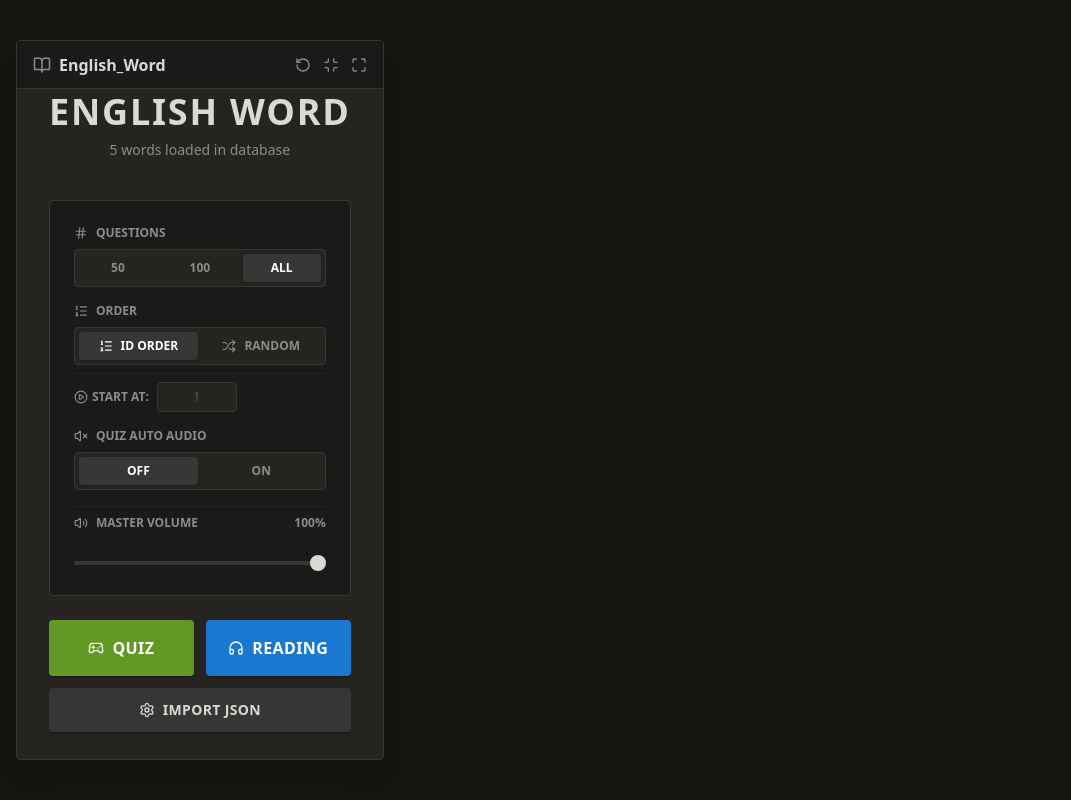
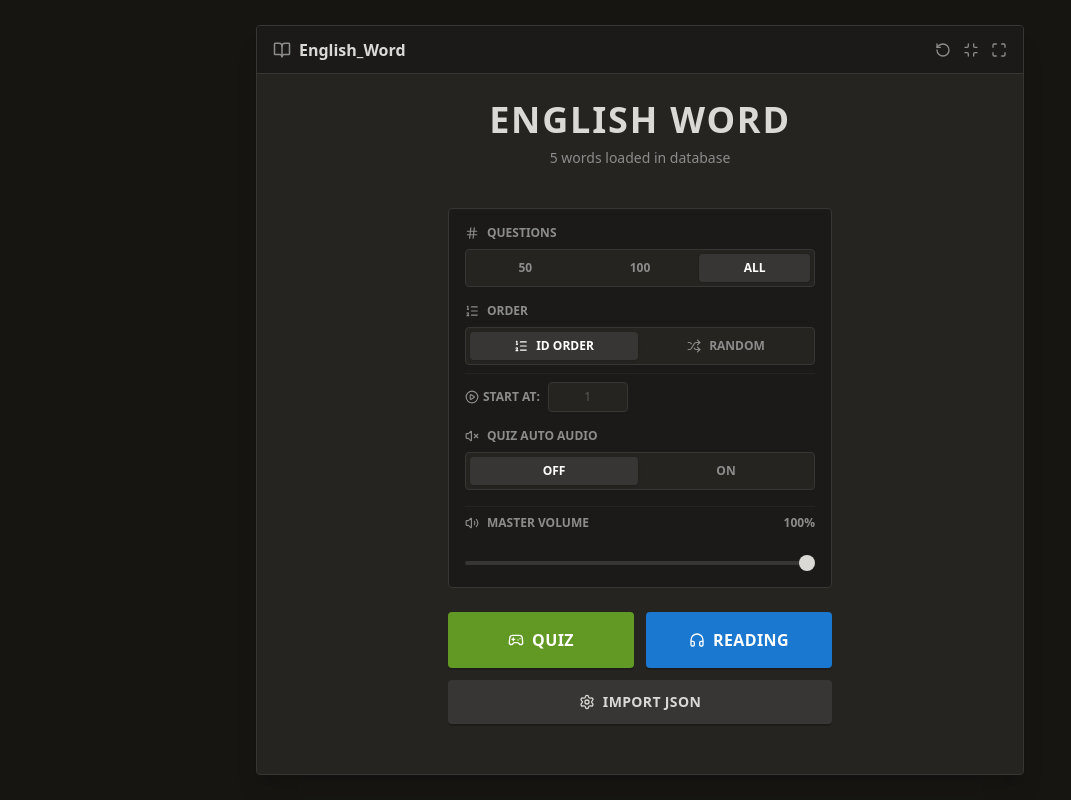
Before and after one commit to chess-r-quarto/study_app, a React (Vite) app in the folder english_word/: page / in a window 1280 px wide. Shown: the whole page, without its empty margins (0-1071 px from the left). Built offline with nearby package versions, Linux system fonts and the light colour scheme.

Commit message:
Revert incorrect layout edits and restore original HTML standalone sizes

```diff
--- a/english_word/index.html
+++ b/english_word/index.html
@@ -8,8 +8,8 @@
   <title>English Word</title>
 </head>
 
-<body class="h-screen w-screen flex">
-  <div id="root" class="w-full h-full flex"></div>
+<body>
+  <div id="root"></div>
   <script type="module" src="/src/main.tsx"></script>
 </body>
 
--- a/english_word/src/App.tsx
+++ b/english_word/src/App.tsx
@@ -53,7 +53,7 @@ interface AppContainerProps {
 }
 
 const AppContainer = ({ children, title = "English_Word", className = "", onReset, onExitFS, onEnterFS }: AppContainerProps) => (
-  <div className={`w-full max-w-6xl mx-auto flex flex-col bg-[#262421] shadow-xl sm:rounded-sm overflow-hidden border border-[#383634] ${className}`}>
+  <div className={`w-full max-w-3xl mx-auto flex flex-col bg-[#262421] shadow-xl sm:rounded-sm overflow-hidden border border-[#383634] ${className}`}>
     <div className="h-12 bg-[#1b1a19] border-b border-[#383634] flex items-center justify-between px-4 shrink-0">
       <div className="font-bold text-[#dbd9d6] flex items-center gap-2">
         <BookOpen size={18} className="text-[#8c8c8c]" />
@@ -449,15 +449,15 @@ function App() {
   if (gameState === 'start') {
     return (
       <div className="min-h-screen flex items-center justify-center sm:p-4 bg-[#161512]">
-        <BaseWrapper className="w-full h-screen sm:h-[90vh] sm:min-h-[500px] sm:max-h-[800px] flex flex-col border-none sm:border-solid">
+        <BaseWrapper className="w-full h-screen sm:h-[85vh] sm:min-h-[750px] sm:max-h-[900px] flex flex-col border-none sm:border-solid">
           <div className="flex-1 flex flex-col items-center py-6 px-4 sm:justify-center sm:p-8 space-y-6 sm:space-y-8 overflow-y-auto w-full">
             <div className="text-center space-y-2 shrink-0">
               <h1 className="text-3xl sm:text-4xl font-bold tracking-wider text-[#dbd9d6]">ENGLISH WORD</h1>
               <p className="text-[#8c8c8c] text-sm">{questions.length} words loaded in database</p>
             </div>
 
-            <div className="w-full max-w-2xl space-y-6 pt-2 pb-6 shrink-0">
-              <div className="space-y-4 bg-[#1b1a19] p-4 sm:p-6 rounded-sm border border-[#383634]">
+            <div className="w-full max-w-sm space-y-6 pt-2 pb-6 shrink-0">
+              <div className="space-y-4 bg-[#1b1a19] p-4 rounded-sm border border-[#383634]">
                 <div className="space-y-2">
                   <div className="flex items-center gap-2 text-xs font-bold text-[#8c8c8c] uppercase">
                     <Hash size={14} /> Questions
@@ -576,7 +576,7 @@ function App() {
   if (gameState === 'editor') {
     return (
       <div className="min-h-screen flex items-center justify-center sm:p-4 bg-[#161512]">
-        <BaseWrapper title="Import Data" className="w-full h-screen sm:h-[90vh] sm:min-h-[500px] sm:max-h-[800px] flex flex-col border-none sm:border-solid">
+        <BaseWrapper title="Import Data" className="w-full h-screen sm:h-[85vh] sm:min-h-[700px] sm:max-h-[900px] flex flex-col border-none sm:border-solid">
           <div className="flex flex-col h-full">
             <input
               type="file"
@@ -633,7 +633,7 @@ function App() {
   if (gameState === 'result') {
     return (
       <div className="min-h-screen flex items-center justify-center sm:p-4 bg-[#161512]">
-        <BaseWrapper title="Session Complete" className="w-full h-screen sm:h-[60vh] sm:min-h-[400px] sm:max-h-[600px] flex flex-col border-none sm:border-solid">
+        <BaseWrapper title="Session Complete" className="w-full h-screen sm:h-[60vh] sm:min-h-[500px] sm:max-h-[700px] flex flex-col border-none sm:border-solid">
           <div className="flex-1 flex flex-col items-center justify-center p-4 sm:p-8 space-y-8 text-center overflow-y-auto">
 
             {sessionMode === 'quiz' ? (
@@ -644,7 +644,7 @@ function App() {
                     {Math.round((score / activeQuestions.length) * 100)}%
                   </div>
                 </div>
-                <div className="bg-[#1b1a19] border border-[#383634] px-6 sm:px-8 py-4 rounded-sm w-full max-w-2xl">
+                <div className="bg-[#1b1a19] border border-[#383634] px-6 sm:px-8 py-4 rounded-sm w-full max-w-sm">
                   <p className="text-base sm:text-lg text-[#dbd9d6]">
                     <span className="text-[#629924] font-bold">{score}</span> correct out of <span className="font-bold">{activeQuestions.length}</span>
                   </p>
@@ -658,7 +658,7 @@ function App() {
                     {activeQuestions.length}
                   </div>
                 </div>
-                <div className="bg-[#1b1a19] border border-[#383634] px-6 sm:px-8 py-4 rounded-sm w-full max-w-2xl">
+                <div className="bg-[#1b1a19] border border-[#383634] px-6 sm:px-8 py-4 rounded-sm w-full max-w-sm">
                   <p className="text-base sm:text-lg text-[#dbd9d6]">
                     Reading session completed.
                   </p>
@@ -666,7 +666,7 @@ function App() {
               </>
             )}
 
-            <div className="pt-4 sm:pt-8 w-full max-w-md">
+            <div className="pt-4 sm:pt-8 w-full max-w-xs">
               <Button onClick={returnToStart} className="w-full py-4" icon={RefreshCw}>
                 Return to Start
               </Button>
@@ -679,7 +679,7 @@ function App() {
 
   return (
     <div className="min-h-screen flex items-center justify-center sm:p-4 bg-[#161512]">
-      <BaseWrapper title={`${sessionMode === 'quiz' ? 'Quiz' : 'Reading'} : ${currentIndex + 1} / ${activeQuestions.length}`} className="w-full h-screen sm:h-[90vh] sm:min-h-[500px] sm:max-h-[800px] flex flex-col border-none sm:border-solid">
+      <BaseWrapper title={`${sessionMode === 'quiz' ? 'Quiz' : 'Reading'} : ${currentIndex + 1} / ${activeQuestions.length}`} className="w-full h-screen sm:h-[85vh] sm:min-h-[700px] sm:max-h-[900px] flex flex-col border-none sm:border-solid">
         <div className="h-1 w-full bg-[#1b1a19] shrink-0">
           <div
             className={`h-full transition-all duration-300 ${sessionMode === 'reading' ? 'bg-[#1b78d0]' : 'bg-[#629924]'}`}
@@ -778,7 +778,7 @@ function App() {
                       </div>
 
                       {currentQuestion.context && (
-                        <div className="text-[#dbd9d6] italic text-sm sm:text-base md:text-xl max-w-3xl mt-2 sm:mt-4 px-4 sm:px-8 border-l-4 border-[#383634] text-left">
+                        <div className="text-[#dbd9d6] italic text-sm sm:text-base max-w-lg mt-2 sm:mt-4 px-4 border-l-4 border-[#383634] text-left">
                           {currentQuestion.context}
                         </div>
                       )}
```
Also changed, not shown: 5 other files (tests, documents, lock files or other folders).
